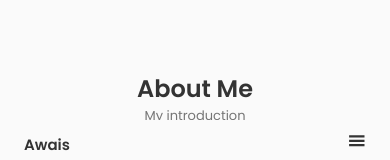
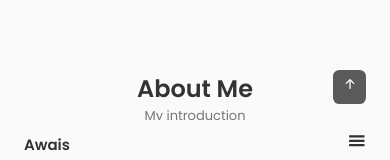
Before and after one commit to AwaisAhmad211/Awais-Ahmad, a React (Vite) app: page / in a window 390 px wide. Shown: the part 676-836 px from the top of the page. Built offline with nearby package versions, Linux system fonts and the light colour scheme.

Commit message:
Scroll up Functionality added

```diff
--- a/src/App.jsx
+++ b/src/App.jsx
@@ -8,6 +8,7 @@ import Qualification from './components/Qualification/Qualification'
 import Testimonials from './components/Testimonials/Testimonials'
 import Contact from './components/Contact/Contact'
 import Footer from './components/Footer/Footer'
+import ScrollUp from './components/ScrollUp/ScrollUp'
 
 function App() {
 
@@ -23,8 +24,9 @@ function App() {
         <Services />
         <Testimonials />
         <Contact />
+        </main>
         <Footer />
-        </main>
+        <ScrollUp />
      </>
   )
 }
--- /dev/null
+++ b/src/components/ScrollUp/ScrollUp.jsx
@@ -0,0 +1,18 @@
+import React from 'react'
+import './scrollup.css'
+import { BsArrowUpShort } from 'react-icons/bs'
+
+const ScrollUp = () => {
+    window.addEventListener("scroll", function() {
+        const scrollUp = document.querySelector(".scrollup") ;
+        if(this.scrollY >= 560) scrollUp.classList.add("show-scroll");
+        else scrollUp.classList.remove("show-scroll")
+    });
+  return (
+    <a href="#" className="scrollup">
+        <BsArrowUpShort className='scroll__icon'/>
+    </a>
+  )
+}
+
+export default ScrollUp
--- /dev/null
+++ b/src/components/ScrollUp/scrollup.css
@@ -0,0 +1,51 @@
+.scrollup {
+    position: fixed;
+    right: 2.5rem;
+    bottom: -20%;
+    background-color: var(--title-color);
+    opacity: 0.8;
+    padding: 0.3rem 0.5rem;
+    border-radius: 0.4rem;
+    z-index: var(--z-tooltip);
+    transition: .4s;
+}
+
+.scroll__icon {
+    font-size: 1.5rem;
+    color: var(--container-color);
+}
+.scrollup:hover {
+    background-color: var(--title-color-dark);
+}
+
+.show-scroll {
+    bottom: 3rem;
+}
+
+
+
+/*=============== BREAKPOINTS ===============*/
+/* For large devices */
+@media screen and (max-width: 992px) {
+   .scrollup {
+    right: 1.5rem;
+    padding: 0.25rem 0.4rem;
+   }
+   .scroll__icon {
+    font-size: 1.25rem;
+   }
+  }
+
+  /* For medium devices */
+  @media screen and (max-width: 768px) {
+    .scrollup {
+        bottom: 4rem;
+    }
+  }
+
+  /* For small devices */
+  @media screen and (max-width: 350px) {
+    .scrollup {
+        right: 1rem;
+    }
+  }
--- a/src/components/navbar/Header.jsx
+++ b/src/components/navbar/Header.jsx
@@ -11,7 +11,16 @@ import { GiHamburgerMenu } from "react-icons/gi";
 
 
 const Header = () => {
+  /*=============== Change Background Header ===============*/
+  window.addEventListener("scroll", function() {
+    const header = document.querySelector(".header") ;
+    if(this.scrollY >= 80) header.classList.add("scroll__header");
+    else header.classList.remove("scroll__header")
+});
+
+/*=============== Toggle Menu ===============*/
   const [Toggle, showMenu] = useState(false)
+  const [activeNav, setActiveNav] = useState("#home");
   return (
     <header className="header">
       <nav className="nav container">
@@ -22,42 +31,42 @@ const Header = () => {
         <div className={Toggle ? "nav__menu show-menu" : "nav__menu"}>
           <ul className="nav__list grid">
             <li className="nav__item">
-              <a href="#home" className="nav__link active-link" onClick={()=> showMenu(!Toggle)}>
+              <a href="#home" className={activeNav === "#home" ? "nav__link active-link" : "nav__link"} onClick={() => {setActiveNav("#home");showMenu(!Toggle)}}>
                 <BiHome className="nav__icon" />Home
               </a>
             </li>
 
             <li className="nav__item">
-              <a href="#about" className="nav__link" onClick={()=> showMenu(!Toggle)}>
+              <a href="#about" className={activeNav === "#about" ? "nav__link active-link" : "nav__link"} onClick={() => {setActiveNav("#about");showMenu(!Toggle)}}>
                 <CgProfile className="nav__icon"/>About
               </a>
             </li>
 
             <li className="nav__item">
-              <a href="#skills" className="nav__link" onClick={()=> showMenu(!Toggle)}>
+              <a href="#skills" className={activeNav === "#skills" ? "nav__link active-link" : "nav__link"} onClick={() => { setActiveNav("#skills");showMenu(!Toggle)}}>
                 <BiFile className="nav__icon"/>Skills
               </a>
             </li>
 
             <li className="nav__item">
-              <a href="#services" className="nav__link" onClick={()=> showMenu(!Toggle)}>
+              <a href="#services" className={activeNav === "#services" ? "nav__link active-link" : "nav__link"} onClick={() => { setActiveNav("#services");showMenu(!Toggle)}}>
                 <BiBriefcase className="nav__icon"/>Services
               </a>
             </li>
 
             <li className="nav__item">
-              <a href="#porfolio" className="nav__link" onClick={()=> showMenu(!Toggle)}>
+              <a href="#portfolio" className={activeNav === "#portfolio" ? "nav__link active-link" : "nav__link"} onClick={() => {setActiveNav("#portfolio");showMenu(!Toggle)}}>
                 <BiFileBlank className="nav__icon"/>Portfolio
               </a>
             </li>
 
             <li className="nav__item">
-              <a href="#contact" className="nav__link" onClick={()=> showMenu(!Toggle)}>
+              <a href="#contact" className={activeNav === "#contact" ? "nav__link active-link" : "nav__link"} onClick={() => {setActiveNav("#contact");showMenu(!Toggle)}}>
                 <GrPhone className="nav__icon"/>Contact Us
               </a>
             </li>
           </ul>
-          <CgClose className="uil uil-times nav__close" onClick={()=> showMenu(!Toggle)} />
+          <CgClose className="nav__close" onClick={()=> showMenu(!Toggle)} />
         </div>
         <div className="nav__toggle" onClick={()=> showMenu(!Toggle)}>
             <GiHamburgerMenu />
--- a/src/components/navbar/header.css
+++ b/src/components/navbar/header.css
@@ -47,6 +47,11 @@
     color: var(--title-color-dark);
 }
 
+/*=============== Change Header Background ===============*/
+
+.scroll__header {
+   box-shadow: 0 -1px 4px rgba(0, 0, 0, 0.15);
+}
 
 /*=============== BREAKPOINTS ===============*/
 
```
